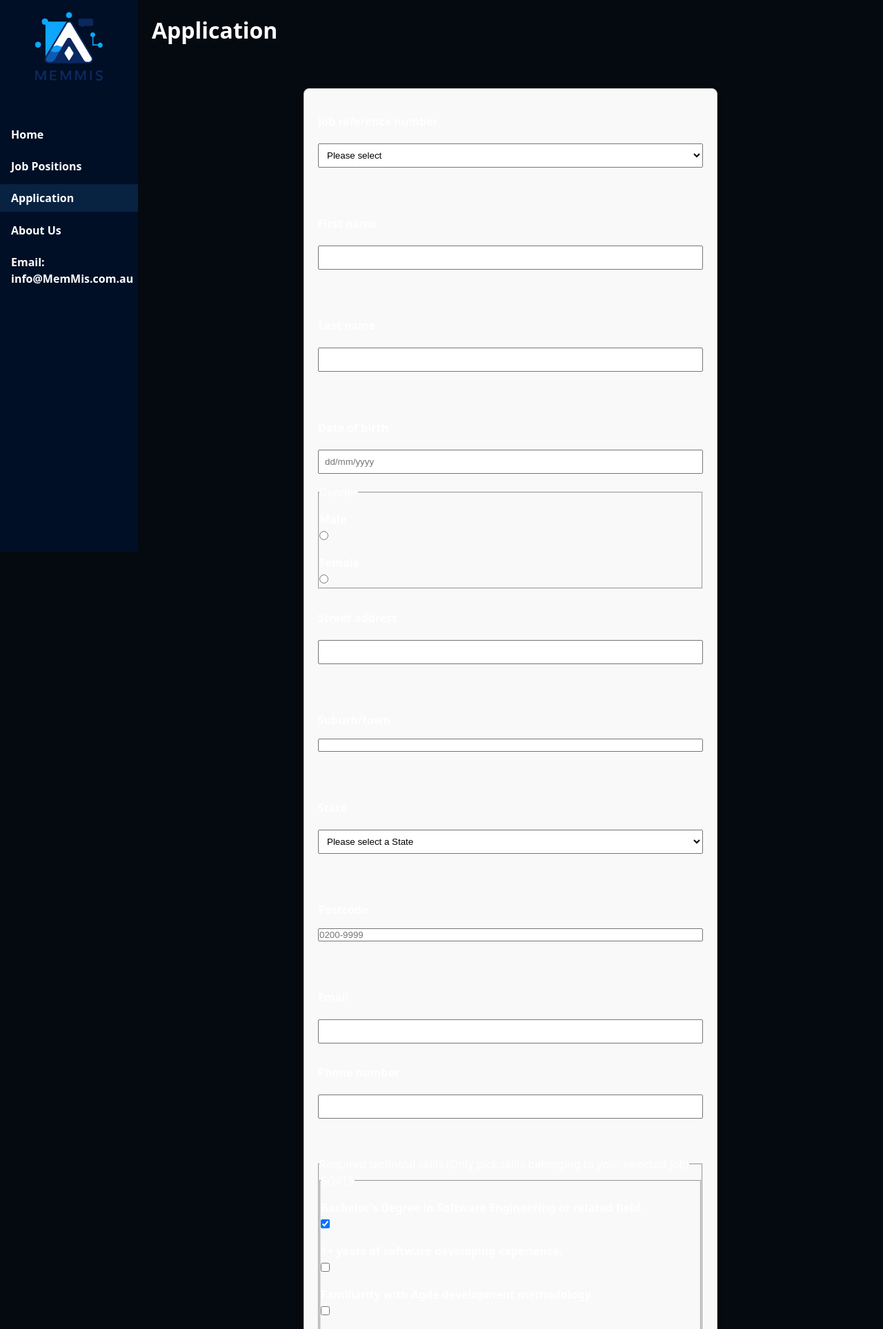
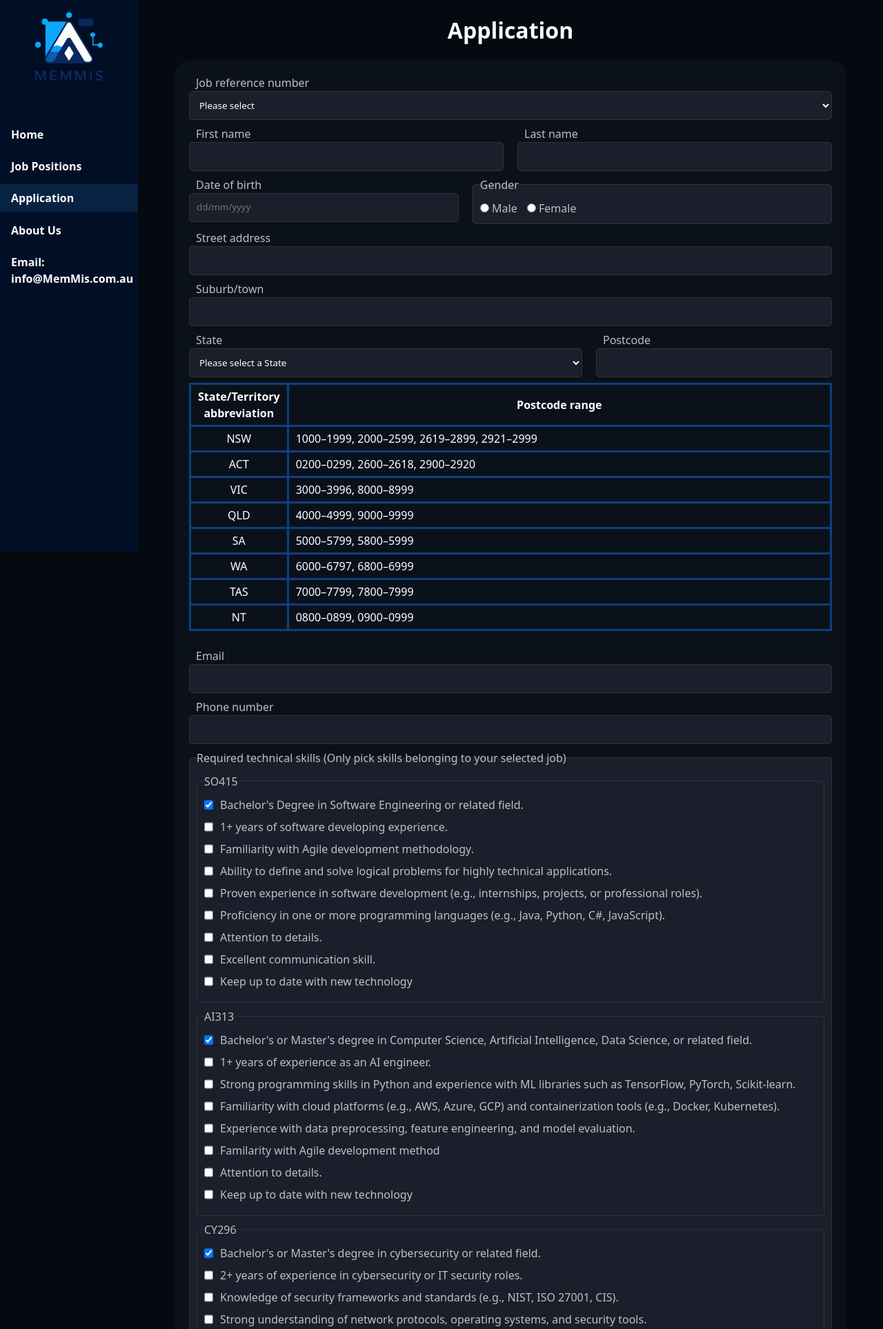
Before and after one commit to TrucNguyen106217880/MemMis_WebProject, a PHP site: page /apply.php in a window 1280 px wide. Shown: the top 1927 px of the page at 69% size. Run offline with PHP 8.4, Linux system fonts and the light colour scheme.

Commit message:
v1.8.0 Adjusted apply.php layout

```diff
--- a/project2/apply.php
+++ b/project2/apply.php
@@ -15,264 +15,261 @@
 	<?php include 'header.inc'; $current_page='apply.php'; include 'menu.inc'; ?>
 
 	<main>
-		<h1 id="header_Application">Application</h1>
+		<h1 id="apply_h1">Application</h1>
 		<!-- Form for applicants to enter application information -->
-		<!-- All IDs are named following the camelCase naming convention -->
-		<form action="https://mercury.swin.edu.au/it000000/formtest.php" method="post">
+		<form action="process_eoi.php" method="post" id="apply_form" novalidate>
 			<!-- Drop down list to select job reference numbers -->
-			<label for="jobReferenceNumber">Job reference number
-			</label>
-			<select id="jobReferenceNumber" name="referencenumber" required>
-				<option value=""> Please select
-					<!--This option only prompts the user to select and is not counted as a real option due to its empty string-->
-				</option>
-				<option>SO145
-				</option>
-				<option>AI313
-				</option>
-				<option> CY296
-				</option>
+			<label for="reference_number">Job reference number</label>
+			<select id="reference_number" name="reference_number" required>
+				<option value="">Please select</option>
+				<option>SO145</option>
+				<option>AI313</option>
+				<option>CY296</option>
 			</select>
-
 			<br>
 
-			<!-- Text input section to enter first name -->
-			<label for="firstName"> First name
-			</label>
-			<input type="text" id="firstName" name="firstname" required pattern="^[a-zA-Z]{1,20}$"
-				   title="Max 20 alpha characters only"> <!--Max 20 alpha characters-->
+			<div id="name_grid">
+				<div>
+					<!-- Text input section to enter first name -->
+					<label for="first_name">First name</label>
+					<input type="text" id="first_name" name="first_name" required
+						pattern="^[a-zA-Z]{1,20}$"
+						title="Max 20 alpha characters only"> <!--Max 20 alpha characters-->
+				</div>
+				<div>
+					<!-- Text input section to enter last name -->
+					<label for="last_name">Last name</label>
+					<input type="text" id="last_name" name="last_name" required
+						pattern="^[a-zA-Z]{1,20}$"
+						title="Max 20 alpha characters only"> <!--Max 20 alpha characters-->
+					<br>
+				</div>
+			</div>
 
+			<div id="dob_gender_grid">
+				<div>
+					<!-- Text input section to enter birth date -->
+					<label for="date_of_birth">Date of birth</label>
+					<input type="text" id="date_of_birth" name="date_of_birth" required
+						   pattern="^(0[1-9]|[12][0-9]|3[01])/(0[1-9]|1[012])/\d{4}$"
+						   placeholder="dd/mm/yyyy"
+						   title="Please follow the dd/mm/yyyy format"> <!--Number 0-9 only, must follow dd/mm/yyyy format-->
+				</div>
+					<!-- Field to group gender selection section -->
+				<fieldset>
+					<legend>Gender</legend>
+					<!-- Radio button section to choose gender -->
+					<input type="radio" id="male" name="gender" value="male" required>
+					<label for="male">Male</label>
+					<input type="radio" id="female" name="gender" value="female">
+					<label for="female">Female</label>
+				</fieldset>
+			</div>
+
+			<!--Text input section to enter street address  -->
+			<label for="street_address">Street address</label>
+			<input type="text" id="street_address" name="street_address" required
+				   pattern="^.{1,40}$"
+				   title="Max 40 characters">
+			<!--Max 40 any characters, I'm using ". because an address *may* contain special characters-->
 			<br>
 
-			<!-- Text input section to enter last name -->
-			<label for="lastName"> Last name
-			</label>
-			<input type="text" id="lastName" name="lastname" required pattern="^[a-zA-Z]{1,20}$"
-				   title="Max 20 alpha characters only"> <!--Max 20 alpha characters-->
-
+			<label for="suburb_town">Suburb/town</label>
+			<input type="text" id="suburb_town" name="suburb_town" required
+				   pattern="^.{1,40}$"
+				   title="Max 40 characters"> <!--Max 40 any characters-->
 			<br>
 
-			<!-- Text input section to enter birth date -->
-			<label for="dateOfBirth"> Date of birth
-			</label>
-			<input type="text" id="dateOfBirth" name="dateofbirth" required
-				   pattern="^(0[1-9]|[12][0-9]|3[01])/(0[1-9]|1[012])/\d{4}$" placeholder="dd/mm/yyyy"
-				   title="Please follow the dd/mm/yyyy format"> <!--Number 0-9 only, must follow dd/mm/yyyy format-->
-
-			<!-- field to group gender selection section -->
-			<fieldset>
-				<legend>Gender
-				</legend>
-
-				<!-- Radio button section to choose gender -->
-				<label for="male"> Male
-				</label>
-				<input type="radio" id="male" name="Gender" value="Male" required="required">
-
-				<label for="feMale"> Female
-				</label>
-				<input type="radio" id="feMale" name="Gender" value="Female">
-			</fieldset>
-
-			<!--Text input section to enter street address  -->
-			<label for="streetAddress"> Street address
-			</label>
-			<input type="text" id="streetAddress" name="Streetaddress" required pattern="^.{1,40}$"
-				   title="Max 40 characters">
-			<!--Max 40 any characters, I'm using ". because an address *may* contain special characters-->
-
-			<br>
-
-			<!-- "/" redacted from ID to avoid server-side processing issues -->
-			<label for="suburbTown"> Suburb/town
-			</label>
-			<input type="text" id="suburbTown" name="Suburb/town" required pattern="^.{1,40}$"
-				   title="Max 40 characters"> <!--Max 40 any characters-->
-
-			<br>
-
-			<!-- Dropdown list to choose a State -->
-			<label for="state">State
-			</label>
-			<select id="state" name="State" required>
-				<option value="">
-					<!--This option only prompts the user to select a State and is not counted as a real option due to its empty string-->
-					Please select a State
-				</option>
-				<option value="VIC">VIC
-				</option>
-				<option value="NSW">NSW
-				</option>
-				<option value="QLD">QLD
-				</option>
-				<option value="NT">NT
-				</option>
-				<option value="WA">WA
-				</option>
-				<option value="SA">SA
-				</option>
-				<option value="TAS">TAS
-				</option>
-				<option value="ACT">ACT
-				</option>
-			</select>
-
-			<br>
-
-			<!-- Text input section to enter post code -->
-			<label for="postCode"> Postcode
-			</label>
-			<input type="text" id="postCode" name="Postcode" required pattern="^0[2-9][0-9]{2}|[1-9][0-9]{3}$"
-				   maxlength="4" placeholder="0200-9999" title="Please choose within the range 0200-9999">
-
+			<div id="states_grid">
+				<div>
+					<!-- Dropdown list to choose a State -->
+					<label for="state">State</label>
+					<select id="state" name="state" required>
+						<option value="">Please select a State</option>
+						<option value="NSW">NSW</option>
+						<option value="ACT">ACT</option>
+						<option value="VIC">VIC</option>
+						<option value="QLD">QLD</option>
+						<option value="SA">SA</option>
+						<option value="WA">WA</option>
+						<option value="TAS">TAS</option>
+						<option value="NT">NT</option>
+					</select>
+				</div>
+				<div>
+					<!-- Text input section to enter postcode -->
+					<label for="postcode">Postcode</label>
+					<input type="text" id="postcode" name="postcode" required
+						pattern="^0[2-9][0-9]{2}|[1-9][0-9]{3}$"
+						maxlength="4"
+						title="Please choose within the state range">
+				</div>
+			</div>
+			<table class="table_styles">
+				<thead>
+					<th>State/Territory abbreviation</th>
+					<th>Postcode range</th>
+				</thead>
+				<tbody>
+					<tr>
+						<td class="row_header">NSW</td>
+						<td>1000&ndash;1999, 2000&ndash;2599, 2619&ndash;2899, 2921&ndash;2999</td>
+					</tr>
+					<tr>
+						<td class="row_header">ACT</td>
+						<td>0200&ndash;0299, 2600&ndash;2618, 2900&ndash;2920</td>
+					</tr>
+					<tr>
+						<td class="row_header">VIC</td>
+						<td>3000&ndash;3996, 8000&ndash;8999</td>
+					</tr>
+					<tr>
+						<td class="row_header">QLD</td>
+						<td>4000&ndash;4999, 9000&ndash;9999</td>
+					</tr>
+					<tr>
+						<td class="row_header">SA</td>
+						<td>5000&ndash;5799, 5800&ndash;5999</td>
+					</tr>
+					<tr>
+						<td class="row_header">WA</td>
+						<td>6000&ndash;6797, 6800&ndash;6999</td>
+					</tr>
+					<tr>
+						<td class="row_header">TAS</td>
+						<td>7000&ndash;7799, 7800&ndash;7999</td>
+					</tr>
+					<tr>
+						<td class="row_header">NT</td>
+						<td>0800&ndash;0899, 0900&ndash;0999</td>
+					</tr>
+				</tbody>
+			</table>
 			<br>
 
 			<!-- Input for email -->
-			<label for="eMail">
-				Email
-			</label>
-			<input type="email" id="eMail" name="Email" required>
+			<label for="email">Email</label>
+			<input type="email" id="email" name="email" required>
 			<!--Automatically validate email format without pattern attribute-->
+			<br>
 
 			<!-- Text input section to enter phone number -->
-			<label for="phoneNumber"> Phone number
-			</label>
-			<input type="text" id="phoneNumber" name="Phonenumber" required pattern="^[\d\s]{8,12}$"
+			<label for="phone_number">Phone number</label>
+			<input type="text" id="phone_number" name="phone_number" required
+				   pattern="^[\d\s]{8,12}$"
 				   title="8 to 12 space or digits only"> <!--Between 8 to 12 space or digits-->
-
 			<br>
 
 			<!-- checkbox section to select one or more required technical skills -->
 			<fieldset>
-				<legend>
-					Required technical skills (Only pick skills belonging to your selected job)
-				</legend>
-				<fieldset>
-					<legend>
-						SO415
-					</legend>
-					<label for="skill1">Bachelor's Degree in Software Engineering or related field.
-					</label>
-					<input type="checkbox" id="skill1" name="SO415[]" value="skill 1" checked required>
-
-					<label for="skill2">1+ years of software developing experience.
-					</label>
-					<input type="checkbox" id="skill2" name="SO415[]" value="skill 2">
-
-					<label for="skill3">Familiarity with Agile development methodology.
-					</label>
-					<input type="checkbox" id="skill3" name="SO415[]" value="skill 3">
-
-					<label for="skill4">Ability to define and solve logical problems for highly technical applications.
-					</label>
-					<input type="checkbox" id="skill4" name="SO415[]" value="skill 4">
-
-					<label for="skill5">Proven experience in software development (e.g., internships, projects, or
-						professional roles).
-					</label>
-					<input type="checkbox" id="skill5" name="SO415[]" value="skill 5">
-
-					<label for="skill6">Proficiency in one or more programming languages (e.g., Java, Python, C#,
-						JavaScript).
-					</label>
-					<input type="checkbox" id="skill6" name="SO415[]" value="skill 6">
-
-					<label for="skill7">Attention to details.
-					</label>
-					<input type="checkbox" id="skill7" name="SO415[]" value="skill 7">
-
-					<label for="skill8">Excellent communication skill.
-					</label>
-					<input type="checkbox" id="skill8" name="SO415[]" value="skill 8">
-
-					<label for="skill9">Keep up to date with new technology
-					</label>
-					<input type="checkbox" id="skill9" name="SO415[]" value="skill 9">
-
+				<legend>Required technical skills (Only pick skills belonging to your selected job)</legend>
+				<fieldset class="inputs_group">
+					<legend>SO415</legend>
+					<span>
+						<input type="checkbox" id="skill_1" name="SO415[]" value="skill_1" checked required>
+						<label for="skill_1">Bachelor's Degree in Software Engineering or related field.</label>
+					</span>
+					<span>
+						<input type="checkbox" id="skill_2" name="SO415[]" value="skill_2">
+						<label for="skill_2">1+ years of software developing experience.</label>
+					</span>
+					<span>
+						<input type="checkbox" id="skill_3" name="SO415[]" value="skill_3">
+						<label for="skill_3">Familiarity with Agile development methodology.</label>
+					</span>
+					<span>
+						<input type="checkbox" id="skill_4" name="SO415[]" value="skill_4">
+						<label for="skill_4">Ability to define and solve logical problems for highly technical applications.</label>
+					</span>
+					<span>
+						<input type="checkbox" id="skill_5" name="SO415[]" value="skill_5">
+						<label for="skill_5">Proven experience in software development (e.g., internships, projects, or professional roles).</label>
+					</span>
+					<span>
+						<input type="checkbox" id="skill_6" name="SO415[]" value="skill_6">
+						<label for="skill_6">Proficiency in one or more programming languages (e.g., Java, Python, C#, JavaScript).</label>
+					</span>
+					<span>
+						<input type="checkbox" id="skill_7" name="SO415[]" value="skill_7">
+						<label for="skill_7">Attention to details.</label>
+					</span>
+					<span>
+						<input type="checkbox" id="skill_8" name="SO415[]" value="skill_8">
+						<label for="skill_8">Excellent communication skill.</label>
+					</span>
+					<span>
+						<input type="checkbox" id="skill_9" name="SO415[]" value="skill_9">
+						<label for="skill_9">Keep up to date with new technology</label>
+					</span>
 				</fieldset>
-				<fieldset>
-					<legend>
-						AI313
-					</legend>
-					<label for="skill10">Bachelor's or Master's degree in Computer Science, Artificial Intelligence,
-						Data Science, or related field.
-					</label>
-					<input type="checkbox" id="skill10" name="AI313[]" value="skill 10" checked>
-
-					<label for="skill11">1+ years of experience as an AI engineer.
-					</label>
-					<input type="checkbox" id="skill11" name="AI313[]" value="skill 11">
-
-					<label for="skill12">Strong programming skills in Python and experience with ML libraries such as
-						TensorFlow, PyTorch,
-						Scikit-learn.
-					</label>
-					<input type="checkbox" id="skill12" name="AI313[]" value="skill 12">
-
-					<label for="skill13">Familiarity with cloud platforms (e.g., AWS, Azure, GCP) and containerization
-						tools (e.g., Docker,
-						Kubernetes).
-					</label>
-					<input type="checkbox" id="skill13" name="AI313[]" value="skill 13">
-
-					<label for="skill14">Experience with data preprocessing, feature engineering, and model evaluation.
-					</label>
-					<input type="checkbox" id="skill14" name="AI313[]" value="skill 14">
-
-					<label for="skill15">Familarity with Agile development method
-					</label>
-					<input type="checkbox" id="skill15" name="AI313[]" value="skill 15">
-
-					<label for="skill16">Attention to details.
-					</label>
-					<input type="checkbox" id="skill16" name="AI313[]" value="skill 16">
-
-					<label for="skill17">Keep up to date with new technology
-					</label>
-					<input type="checkbox" id="skill17" name="AI313[]" value="skill 17">
-
+				<fieldset class="inputs_group">
+					<legend>AI313</legend>
+					<span>
+						<input type="checkbox" id="skill_10" name="AI313[]" value="skill_10" checked>
+						<label for="skill_10">Bachelor's or Master's degree in Computer Science, Artificial Intelligence, Data Science, or related field.</label>
+					</span>
+					<span>
+						<input type="checkbox" id="skill_11" name="AI313[]" value="skill_11">
+						<label for="skill_11">1+ years of experience as an AI engineer.</label>
+					</span>
+					<span>
+						<input type="checkbox" id="skill_12" name="AI313[]" value="skill_12">
+						<label for="skill_12">Strong programming skills in Python and experience with ML libraries such as TensorFlow, PyTorch, Scikit-learn.</label>
+					</span>
+					<span>
+						<input type="checkbox" id="skill_13" name="AI313[]" value="skill_13">
+						<label for="skill_13">Familiarity with cloud platforms (e.g., AWS, Azure, GCP) and containerization tools (e.g., Docker, Kubernetes).</label>
+					</span>
+					<span>
+						<input type="checkbox" id="skill_14" name="AI313[]" value="skill_14">
+						<label for="skill_14">Experience with data preprocessing, feature engineering, and model evaluation.</label>
+					</span>
+					<span>
+						<input type="checkbox" id="skill_15" name="AI313[]" value="skill_15">
+						<label for="skill_15">Familarity with Agile development method</label>
+					</span>
+					<span>
+						<input type="checkbox" id="skill_16" name="AI313[]" value="skill_16">
+						<label for="skill_16">Attention to details.</label>
+					</span>
+					<span>
+						<input type="checkbox" id="skill_17" name="AI313[]" value="skill_17">
+						<label for="skill_17">Keep up to date with new technology</label>
+					</span>
 				</fieldset>
-				<fieldset>
-					<legend>
-						CY296
-					</legend>
-
-					<label for="skill18">Bachelor's or Master's degree in cybersecurity or related field.
-					</label>
-					<input type="checkbox" id="skill18" name="CY296[]" value="skill 18" checked>
-
-					<label for="skill19">2+ years of experience in cybersecurity or IT security roles
-					</label>
-					<input type="checkbox" id="skill19" name="CY296[]" value="skill 19">
-
-					<label for="skill20">Knowledge of security frameworks and standards (e.g., NIST, ISO 27001, CIS).
-					</label>
-					<input type="checkbox" id="skill20" name="CY296[]" value="skill 20">
-
-					<label for="skill21">Strong understanding of network protocols, operating systems, and security
-						tools.
-					</label>
-					<input type="checkbox" id="skill21" name="CY296[]" value="skill 21">
-
-					<label for="skill22">Able to work both independently and on a team.
-					</label>
-					<input type="checkbox" id="skill22" name="CY296[]" value="skill 22">
-
+				<fieldset class="inputs_group">
+					<legend>CY296</legend>
+					<span>
+						<input type="checkbox" id="skill_18" name="CY296[]" value="skill_18" checked>
+						<label for="skill_18">Bachelor's or Master's degree in cybersecurity or related field.</label>
+					</span>
+					<span>
+						<input type="checkbox" id="skill_19" name="CY296[]" value="skill_19">
+						<label for="skill_19">2+ years of experience in cybersecurity or IT security roles.</label>
+					</span>
+					<span>
+						<input type="checkbox" id="skill_20" name="CY296[]" value="skill_20">
+						<label for="skill_20">Knowledge of security frameworks and standards (e.g., NIST, ISO 27001, CIS).</label>
+					</span>
+					<span>
+						<input type="checkbox" id="skill_21" name="CY296[]" value="skill_21">
+						<label for="skill_21">Strong understanding of network protocols, operating systems, and security tools.</label>
+					</span>
+					<span>
+						<input type="checkbox" id="skill_22" name="CY296[]" value="skill_22">
+						<label for="skill_22">Able to work both independently and on a team.</label>
+					</span>
 				</fieldset>
 			</fieldset>
 
+			<!-- Large text area to enter other skils -->
+			<label for="other_skills">Other skills</label>
+			<br>
+			<textarea id="other_skills" name="other_skills" rows="4" cols="30"
+					  placeholder="Enter other skills here..."></textarea>
 			<br>
 
-			<!-- Large text area to enter other skils -->
-			<label for="otherSkills"> Other skills
-			</label>
-			<br>
-			<textarea id="otherSkills" name="Otherskills" rows="4" cols="30" placeholder="Enter other skills here...">
-		</textarea>
-
-			<br>
-
-			<input type="submit" value="Apply">
+			<input type="submit" value="Apply" id="submit_button">
 		</form>
 	</main>
 
--- a/project2/footer.inc
+++ b/project2/footer.inc
@@ -3,8 +3,8 @@
 
 		<br>
 		<a href="https://trucnttkh.atlassian.net/jira/software/projects/MEMMIS/boards/34/backlog?atlOrigin=eyJpIjoiMzZiMzAwYmI1OTYyNDNjNDhlZDc2ZDk5OTI2NTFiYTgiLCJwIjoiaiJ9"
-		   target="_blank">Jira Project for MemMis website ↗</a>
+		   target="_blank" class="external_link">Jira Project for MemMis website</a>
 
 		<br><br>
 		<a href="https://github.com/TrucNguyen106217880/MemMis_WebProject"
-		   target="_blank">GitHub Repository ↗</a>
+		   target="_blank" class="external_link">GitHub Repository</a>
--- a/project2/styles/styles.css
+++ b/project2/styles/styles.css
@@ -26,10 +26,38 @@ a {
 	text-decoration: none;
 	color: #aaa;
 }
+	/* Extra link indication*/
+a.external_link::after {
+	content: " ↗";
+}
+a.internal_link::after {
+	content: " →";
+}
+	/* Table styling for all pages*/
+table.table_styles {
+	margin: 0 auto;
+	width: 100%;
+	border-collapse: collapse; /* No spaces between table cells*/
+}
+table.table_styles .row_header {
+	width: 15%;
+	text-align: center;
+}
+table.table_styles th,
+table.table_styles td {
+	border: 3px solid #0d4080;
+	padding: 5px 10px;
+}
+table.table_styles th:hover,
+table.table_styles td:hover { /* Project part 1 requirement */
+	background-color: #445c7a;
+	cursor: default;
+}
 
-/* Header (Logo & Menu) */
+/*-------------------- Header (Logo & Menu) --------------------*/
 #menu_toggle_label {
 	display: inline-block;
+	margin-top: 16px;
 	color: #fff;
 	font-weight: bold;
 	font-size: 12.8px; /* 16*0.8px */
@@ -305,90 +333,105 @@ a {
 	cursor: pointer;
 }
 
-/* jobs.html */
-	/* Headers */
-#SO145,
-#AI313,
-#CY296 {
-    font: small-caps bold 2em/1.2 'Segoe UI', Tahoma, Verdana, sans-serif;
+/*-------------------- jobs.php --------------------*/
+
+/*-------------------- apply.php --------------------*/
+#apply_h1 {
+	padding-top: 20px;
+	text-align: center;
+}
+#apply_form {
+	background-color: #0b111a;
+	width: 90%;
+	margin: 20px auto;
 	padding: 20px;
+	border-radius: 20px;
 }
-	/* Headers' aside */
-.as_right {
-    float: right;
-    width: 25%;
-    margin: 0 20px 20px 20px;
-    padding: 12px;
-    border: 2px solid #0077aa;
-    background-color: #eef6fb;
+#apply_form input[type="text"],
+#apply_form input[type="email"],
+#apply_form input[type="submit"],
+#apply_form select,
+#apply_form textarea,
+#apply_form fieldset {
+	background-color: #1a1f2b;
+	margin-bottom: 8px;
+	border: 1px solid #333;
+	border-radius: 5px;
+	padding: 10px;
+	width: 100%;
+	color: #fff;
+	font-family: system-ui, "Segoe UI", "Helvetica Neue", Arial, "Noto Sans", sans-serif;
+	line-height: 1.5;
+	transition: border-color 0.3s ease;
 }
-.desc,
-.le_list,
-.smol_h {
-    max-width: 65%;
-    padding: 20px;
+#apply_form input[type="submit"] {
+	width: fit-content; /* Overrides the width set above */
+}
+#apply_form label,
+#apply_form fieldset legend {
+	color: #c0c0c0;
+	font-weight: 500;
+}
+#apply_form label {
+	margin-left: 10px;
+}
+#apply_form input:focus,
+#apply_form select:focus,
+#apply_form textarea:focus {
+	border-color: #00aaff;
+	outline: none;
+}
+#apply_form input[type="checkbox"]:focus,
+#apply_form input[type="radio"]:focus { /* Overrides the :focus set above */
+	outline: 2px solid #00aaff;
+	outline-offset: 2px;
+}
+#apply_form .inputs_group {
+	display: flex;
+	padding: 10px;
+	flex-direction: column;
+	text-wrap: wrap;
+}
+#apply_form .inputs_group span {
+	display: flex;
+	margin-bottom: 8px;
+}
+#apply_form #name_grid,
+#apply_form #dob_gender_grid,
+#apply_form #states_grid {
+	display: grid;
+	gap: 20px;
+}
+#apply_form #name_grid {
+	grid-template-columns: 1fr 1fr;
+}
+@media (max-width: 750px) {
+	#apply_form #name_grid {
+		display: block;
+	}
+}
+#apply_form #dob_gender_grid {
+	grid-template-columns: 3fr 4fr;
+}
+@media (max-width: 460px) {
+	#apply_form #dob_gender_grid {
+		display: block;
+	}
+}
+#apply_form #states_grid {
+	grid-template-columns: 5fr 3fr;
+}
+@media (max-width: 420px) {
+	#apply_form #states_grid {
+		display: block;
+	}
+}
+#apply_form #dob_gender_grid fieldset label {
+	margin-left: 0; /* Overrides the universal label margin-left */
+	margin-right: 10px;
 }
 
-/* apply.html */
-#header_Application {
-    margin: 0 auto;
-    padding: 20px;
-}
-form[action="https://mercury.swin.edu.au/it000000/formtest.php"] {
-    display: flex;
-    flex-direction: column;
-    gap: 15px;
-    max-width: 600px;
-    margin: 40px auto;
-    padding: 20px;
-    border: 1px solid #ccc;
-    border-radius: 8px;
-    background-color: #f9f9f9;
-    box-shadow: 0 0 10px rgba(0, 0, 0, 0.05);
-}
-	/* labels */
-label {
-    display: block;
-    margin-top: 15px;
-    font-weight: bold;
-}
-	/* inputs, selects, and textarea */
-#jobReferenceNumber,
-#firstName,
-#lastName,
-#dateOfBirth,
-#streetAddress,
-#suburb\/Town,
-#state,
-#post,
-#eMail,
-#phoneNumber,
-#otherSkills {
-    width: 100%;
-    padding: 8px;
-    margin-top: 5px;
-    box-sizing: border-box;
-}
-	/* checkboxes and radio buttons */
-input[type="checkbox"],
-input[type="radio"] {
-    margin-right: 8px;
-}
-	/* submit button */
-input[type="submit"] {
-    margin-top: 20px;
-    padding: 10px 20px;
-    background-color: #0077cc;
-    color: white;
-    border: none;
-    border-radius: 4px;
-    cursor: pointer;
-}
-input[type="submit"]:hover {
-    background-color: #005fa3;
-}
-
-/* about.html */
+/*-------------------- about.php --------------------*/
 #about_h1,
 #group_info h2,
 #contributions_and_demographics h2,
```
Also changed, not shown: other parts of project2/styles/styles.css (+10 -28 lines), project2/about.php (+8 -8 lines), project2/index.php (+4 -4 lines), project2/images/MemMis Logo.png (deleted), project2/images/ThS-Doan-Tan-Trung.jpg (deleted).
